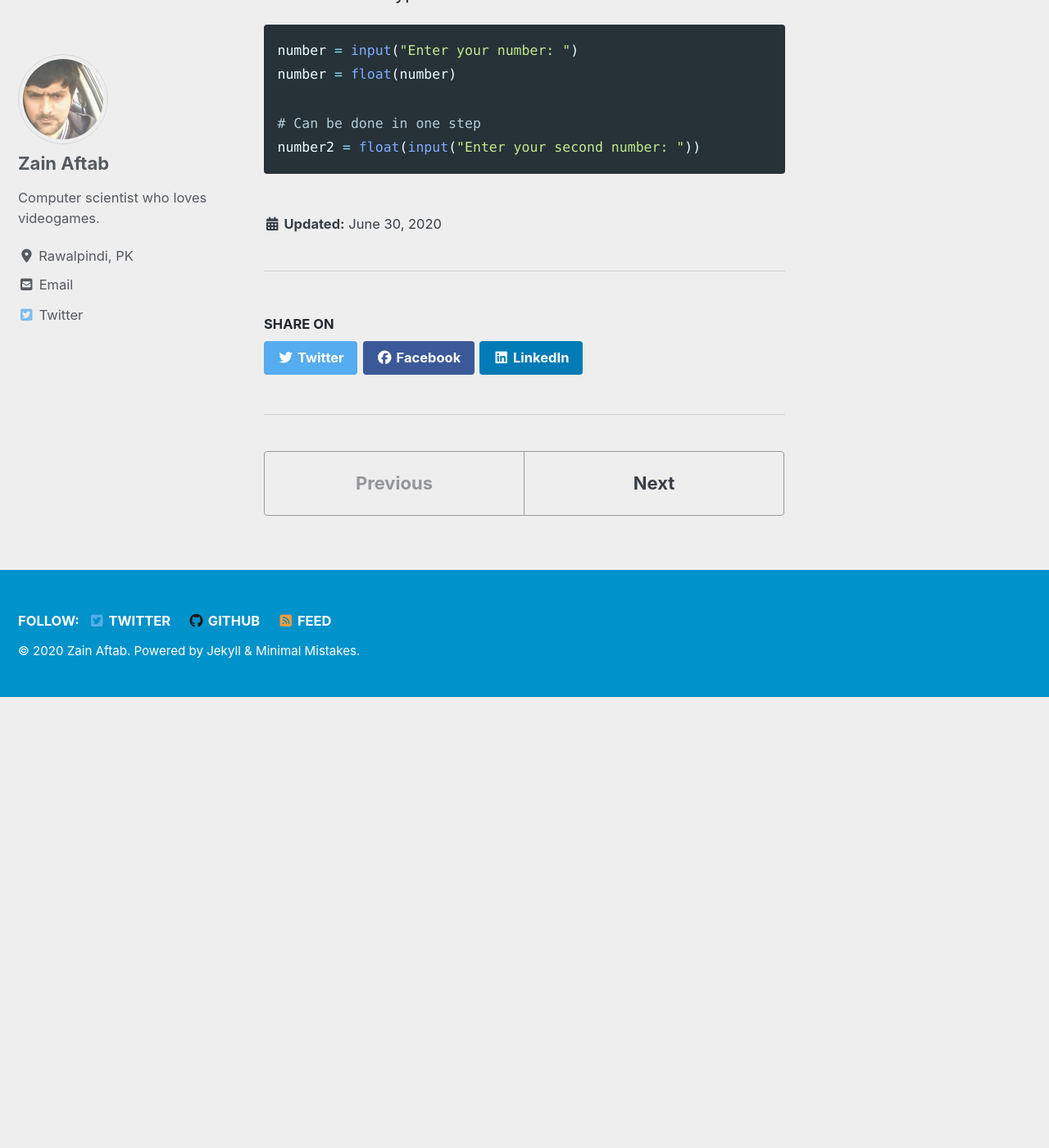
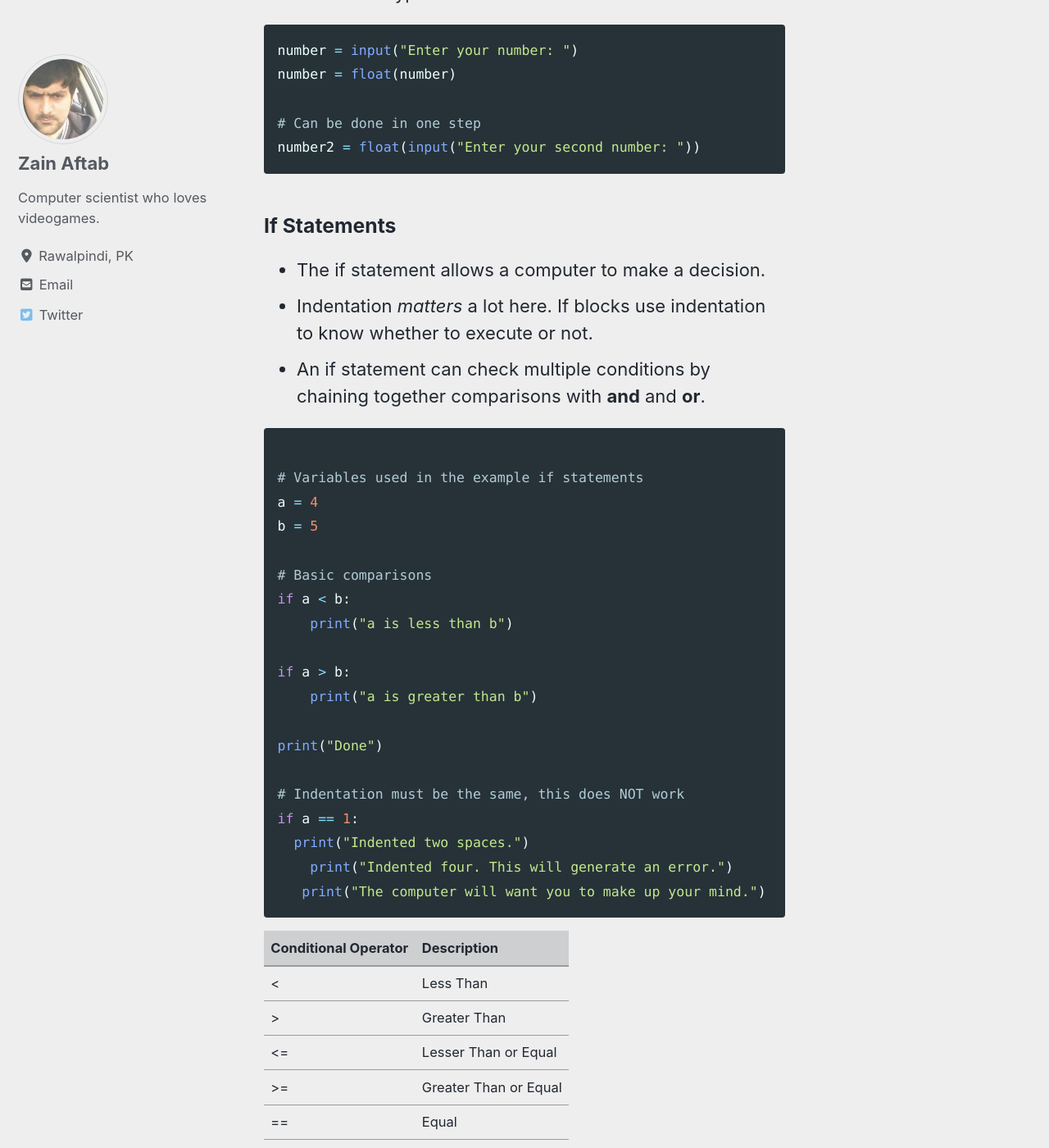
Before and after one commit to zainaftab2225/zainaftab2225.github.io, a Jekyll site: the page built from _computerscience/python-basics.md, in a window 1280 px wide and 1400 px high, scrolled down 4357 px. Shown: the whole window at 82% size. Built offline with Jekyll 4.4.1, drawn with Linux system fonts in a browser that asks for light colours; cached includes are drawn as plain includes; nearby versions of some CDN libraries; before the commit the page ends 5207 px from its top, so only the background shows below that; some of the changed text lies outside the part shown.

Commit message:
pyton updates

````diff
--- a/_computerscience/python-basics.md
+++ b/_computerscience/python-basics.md
@@ -125,3 +125,113 @@
 # Can be done in one step
 number2 = float(input("Enter your second number: "))
 ```
+
+### If Statements
+
+- The if statement allows a computer to make a decision.
+- Indentation *matters* a lot here. If blocks use indentation to know whether to execute or not.
+- An if statement can check multiple conditions by chaining together comparisons with **and** and **or**.
+
+```python
+
+# Variables used in the example if statements
+a = 4
+b = 5
+
+# Basic comparisons
+if a < b:
+    print("a is less than b")
+
+if a > b:
+    print("a is greater than b")
+
+print("Done")
+
+# Indentation must be the same, this does NOT work
+if a == 1:
+  print("Indented two spaces.")
+    print("Indented four. This will generate an error.")
+   print("The computer will want you to make up your mind.")
+```
+
+| Conditional Operator | Description |
+|------- | ---------|
+| < | Less Than |
+| > | Greater Than |
+| <= | Lesser Than or Equal |
+| >= | Greater Than or Equal |
+| == | Equal |
+| != | Not Equal |
+| and | AND Operator |
+| or | OR Operator |
+| not | NOT Operator |
+
+
+
+### Boolean Variables
+
+- Boolean variables are: **True** and **False**.
+
+```python
+# Boolean data type. This is legal!
+a = True
+if a:
+    print("a is true")
+```
+
+- The **not** operator flips the value. So if a is *true*, you can make it false by using 'not a'.
+
+```python
+
+# Using not
+a = True
+b = not a # Value in b is 'False'
+
+# How to use the not function
+if not(a):
+    print("a is false")
+
+# Can also be used like this, looks better - use this
+if not a:
+    print("a is false")
+```
+
+- You can compare and assign at the same time. Check the code block below.
+
+```python
+a = 3
+b = 3
+# This next line is strange-looking, but allowed.
+# c will be true or false, depending if
+# a and b are equal.
+c = a == b
+# Prints value of c, in this case True
+print(c)
+```
+
+- If you do 'if 0', then it is treated as false. It won't run. Any value other than 0 will be true.
+
+```python
+
+# Nothing will be printed
+if 0:
+    print("Zero")
+
+# Will print
+if 1:
+    print("1")
+if "A":
+    print("A")
+```
+
+- Another weird example is given below. *b* is always true in the first if statement so it'll print no matter what.
+
+```python
+a = "c"
+if a == "B" or "b":
+    print("a is equal to b. Maybe.")
+
+# This is the way to do the if statement for comparison with a
+if a == "B" or a == "b":
+    print("a is equal to b.")
+```
````
